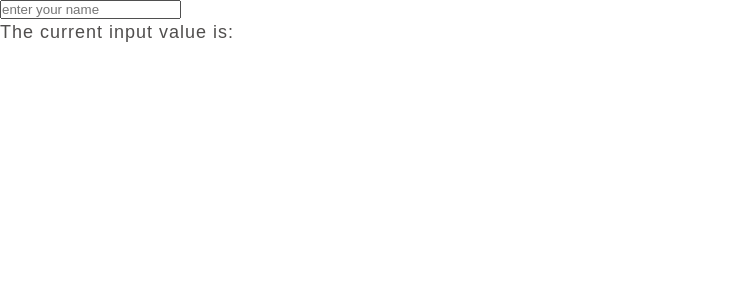
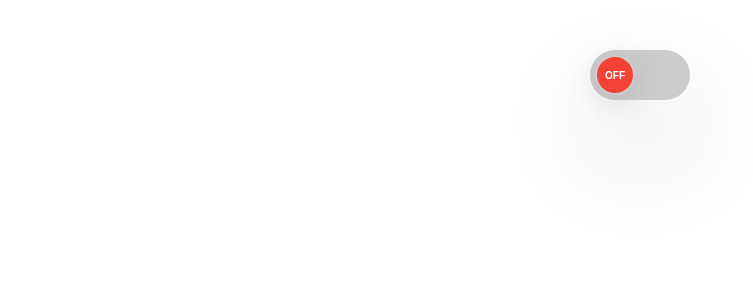
Before and after one commit to pallavi0113/React-project, a React (Vite) app in the folder my-project/: page / in a window 1280 px wide. Shown: the top 300 px of the page, without its empty margins (0-753 px from the left). Built offline with nearby package versions, Linux system fonts and the light colour scheme.

Commit message:
new code

```diff
--- a/my-project/src/App.jsx
+++ b/my-project/src/App.jsx
@@ -6,7 +6,8 @@
 // import { EventPropagation } from "./components/EventPropagation";
 
 // import { DerivedState } from "./components/DericedState";
-import { LiftingState } from "./components/LiftStateUp";
+// import { LiftingState } from "./components/LiftStateUp";
+import { ToggleSwitch } from "./components/projects/ToggleSwitch/ToggleSwitch";
 // import { State } from "./components/hooks/state";
 
 
@@ -21,7 +22,9 @@
   {/* < EventPropagation /> */}
   {/* <State /> */}
   {/* <DerivedState /> */}
-  <LiftingState />
+  {/* <LiftingState /> */}
+
+  <ToggleSwitch />
   </section>
   );
 };
--- a/my-project/src/components/projects/ToggleSwitch/ToggleSwitch.jsx
+++ b/my-project/src/components/projects/ToggleSwitch/ToggleSwitch.jsx
@@ -1 +1,19 @@
+import { useState } from "react";
 import "./ToggleSwitch.css";
+export const ToggleSwitch = () => {
+    const [isOn, setIsOn] = useState(false);
+
+    const handleToggleSwitch = () => {
+        setIsOn(!isOn);
+    };
+
+    const checkIson = isOn ? "on" : "off";
+    const toggleBGColor = { backgroundColor : isOn ? "#4caf50" : "" };
+    return (
+        <div className="toggle-switch" style={toggleBGColor} onClick={handleToggleSwitch}>
+            <div className={`switch ${checkIson}`}>
+                <span className="switch-state">{checkIson}</span>
+            </div>
+        </div>
+    );
+};
```
